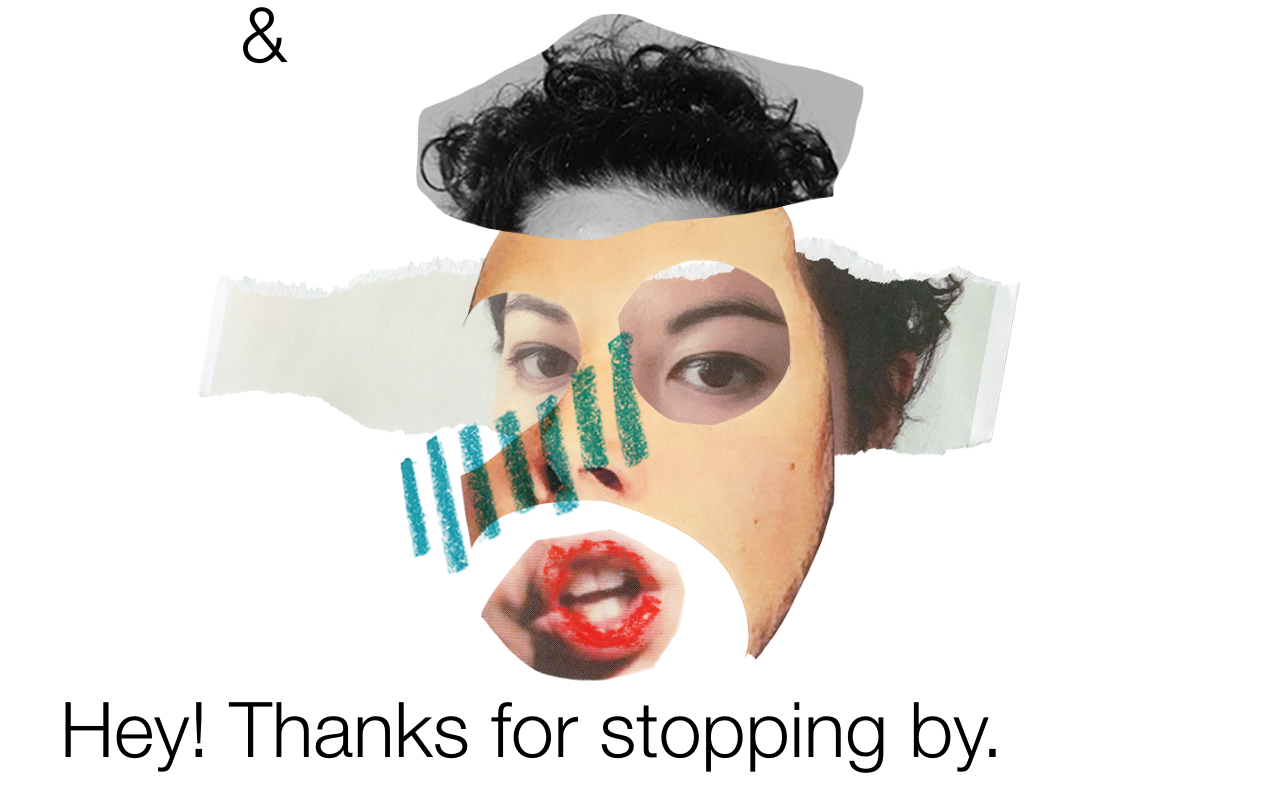
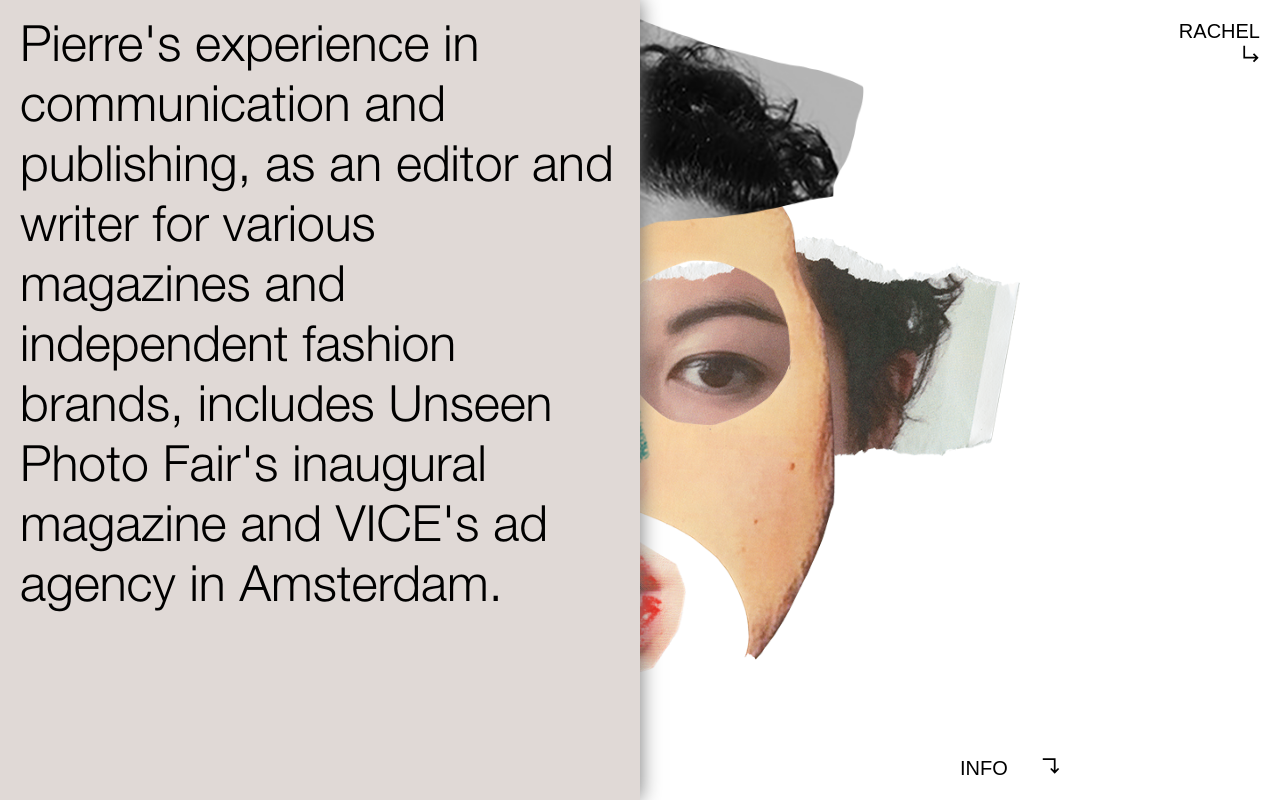
Before and after one commit to sssnakes/r-p-collab, a plain HTML site: page index.html in a window 1280 px wide. Drawn offline with Linux system fonts and the light colour scheme.

Commit message:
side inserts and arrows

```diff
--- a/index.html
+++ b/index.html
@@ -12,6 +12,16 @@
 <body>
 
   <div class="mouse-box"></div>
+
+  <div class="sidebar sb-rachel">
+    <p>Rachel's experience in communication and publishing, as an editor and writer for various magazines and independent fashion brands, includes Unseen Photo Fair's inaugural magazine and VICE's ad agency in Amsterdam.</p>
+  </div>
+  <div class="side-trig st-rachel"></div>
+
+  <div class="sidebar sb-pierre">
+    <p>Pierre's experience in communication and publishing, as an editor and writer for various magazines and independent fashion brands, includes Unseen Photo Fair's inaugural magazine and VICE's ad agency in Amsterdam.</p>
+  </div>
+  <div class="side-trig st-pierre"></div>
 
   <div class="face-container">
     <img class="collage collage-a collage1" src="./assets/imgs/collage1/snip1.png"/>
@@ -28,10 +38,24 @@
     <img class="collage collage-b collage11" src="./assets/imgs/collage2/snip5.png"/>
 
     <p id="besideMouse">Rachel</p>
-
   </div>
 
-  <div class="intro-container">
+  <div class="menu-pointer menu-tl">
+    <p style="top: 22px;">Pierre</p>
+    <div class="arrow arrow-l"></div>
+  </div>
+
+  <div class="menu-pointer menu-tr">
+    <p>Rachel</p>
+    <div class="arrow arrow-r"></div>
+  </div>
+
+  <div class="menu-pointer menu-bot">
+    <p>Info</p>
+    <div class="arrow arrow-d"></div>
+  </div>
+
+  <!-- <div class="intro-container">
 
     <p class="intro-text">Hey! Thanks for stopping by.
 </br></br>
@@ -45,7 +69,7 @@ Combined, they've worked at VICE Media, Saatchi &amp; Saatchi Sydney, Unseen Pho
 </br></br>
 Available to add some spice to projects, from brand and agency work to any other creative opportunities you'd like our input on. Like the sound of us? Get in touch!</p>
 
-  </div>
+  </div> -->
 
 
 
--- a/scripts/app.js
+++ b/scripts/app.js
@@ -1,7 +1,12 @@
 function loadingBM(){
-  setTimeout('$("#besideMouse").html("Rachel")', 0);
-  setTimeout('$("#besideMouse").html("&amp;")', 500);
-  setTimeout('$("#besideMouse").html("Pierre")', 1000);
+  setTimeout('$("#besideMouse").html("Rachel")' , 0);
+  setTimeout('$("#besideMouse").html("&amp;")'  , 500);
+  setTimeout('$("#besideMouse").html("Pierre")' , 1000);
+  setTimeout('$("#besideMouse").html("and")'    , 1500);
+  setTimeout('$("#besideMouse").html("Rachel")' , 2000);
+  setTimeout('$("#besideMouse").html("et")'     , 2500);
+  setTimeout('$("#besideMouse").html("Pierre")' , 3000);
+  setTimeout('$("#besideMouse").html("en")'     , 3500);
 }
 
 $(document).ready(function(){
@@ -37,25 +42,68 @@ $(document).ready(function(){
   });
 
   function startLoadingBM(){
-    loadingBMint = setInterval(loadingBM, 1500);
+    loadingBMint = setInterval(loadingBM, 4000);
   }
   startLoadingBM();
 
+  // SIDES ----------------------------------------------------------------------
+
+  $('.st-rachel').mouseenter(function(){
+    var win = -(($(window).width()/2) - 50);
+    $('.sb-rachel').animate({ right: win }, 300);
+  });
+
+  // $('.st-rachel').mouseleave(function(){
+  //   var win = ($(window).width()/2) + 60;
+  //   $('.sb-rachel').animate({ right: -win }, 300);
+  // });
+
+  $('.sb-rachel').mouseenter(function(){
+    $('.sb-rachel').animate({ right: 0 }, 300);
+  });
+
+  $('.sb-rachel').mouseleave(function(){
+    var win = ($(window).width()/2) + 60;
+    $('.sb-rachel').animate({ right: -win }, 300);
+  });
 
 
-  // INTRO SECTION
-  var introH = $('.intro-container').height();
-  var contH  = $(window).height();
-  var travel = -(contH + introH);
 
-  $('.intro-container').css('top', contH);
-  $('.intro-container').animate({
-    top: travel
-  }, 40000);
+  $('.st-pierre').mouseenter(function(){
+    var win = -(($(window).width()/2) - 50);
+    $('.sb-pierre').animate({ left: win }, 300);
+  });
 
-  $('.intro-text').click(function(){
-    $('.intro-text').fadeOut;
+  // $('.st-rachel').mouseleave(function(){
+  //   var win = ($(window).width()/2) + 60;
+  //   $('.sb-rachel').animate({ right: -win }, 300);
+  // });
+
+  $('.sb-pierre').mouseenter(function(){
+    $('.sb-pierre').animate({ left: 0 }, 300);
   });
+
+  $('.sb-pierre').mouseleave(function(){
+    var win = ($(window).width()/2) + 60;
+    $('.sb-pierre').animate({ left: -win }, 300);
+  });
+
+
+
+  // INTRO SECTION --------------------------------------------------------------
+
+  // var introH = $('.intro-container').height();
+  // var contH  = $(window).height();
+  // var travel = -(contH + introH);
+  //
+  // $('.intro-container').css('top', contH);
+  // $('.intro-container').animate({
+  //   top: travel
+  // }, 40000);
+  //
+  // $('.intro-text').click(function(){
+  //   $('.intro-text').fadeOut;
+  // });
 
 // END
 });
--- a/scripts/style.css
+++ b/scripts/style.css
@@ -4,7 +4,7 @@
   box-sizing: border-box;
   font-size: 26px;
   font-family: 'Helv', sans-serif;
-  /*cursor: none;*/
+  cursor: crosshair;
 }
 
 @font-face {
@@ -27,6 +27,43 @@
   width: 50vw;
   position: fixed;
   /*pointer-events: none;*/
+}
+
+/*SIDE BARS ------------------------------------------------------------------*/
+
+.sidebar{
+  width: 50vw;
+  height: 100vh;
+  z-index: 1000;
+  position: absolute;
+  display: inline-block;
+  box-shadow: 0px 0px 20px 0px #757575;
+  padding: 20px;
+}
+.sidebar p{
+  font-size: 50px;
+}
+.sb-rachel{
+  background: #E0D9D6;
+  right: -60vw;
+}
+.st-rachel{
+  height: 100vh;
+  width: 20vw;
+  max-width: 200px;
+  position: absolute;
+  right: 0;
+}
+.sb-pierre{
+  background: #E0D9D6;
+  left: -60vw;
+}
+.st-pierre{
+  height: 100vh;
+  width: 20vw;
+  max-width: 200px;
+  position: absolute;
+  left: 0;
 }
 
 /*FACE CONTAINER ELEMENTS ----------------------------------------------------*/
@@ -134,6 +171,55 @@
   width: 84vh;
 }
 
+/* MENU POINTERS  -------------------------------------------------------*/
+
+.menu-pointer, .menu-pointer p{
+  position: absolute;
+  text-transform: uppercase;
+  font-size: 20px;
+  font-weight: normal;
+  font-family: Arial, sans-serif;
+  width: 100px;
+}
+
+.menu-tl{
+  top: 20px;
+  left: 20px;
+}
+
+.menu-tr{
+  top: 20px;
+  right: 20px;
+  text-align: right;
+}
+
+.arrow{
+  height: 18px;
+  width: 18px;
+}
+
+.arrow-l{
+  background: url(../assets/svg/arrow-left.svg);
+  top: 90px;
+}
+
+.arrow-r{
+  background: url(../assets/svg/arrow-right.svg);
+  top: 25px;
+  right: 0;
+  position: absolute;
+}
+.menu-bot{
+  left: 75vw;
+  bottom: 25px;
+  position: absolute;
+}
+.arrow-d{
+  background: url(../assets/svg/arrow-down.svg);
+  display: inline-block;
+  float: right;
+}
+
 /* TEXT CONTAINER DIV  -------------------------------------------------------*/
 
 
```
Also changed, not shown: assets/svg/arrow-down.svg (added), assets/svg/arrow-left.svg (added), assets/svg/arrow-right.svg (added).
